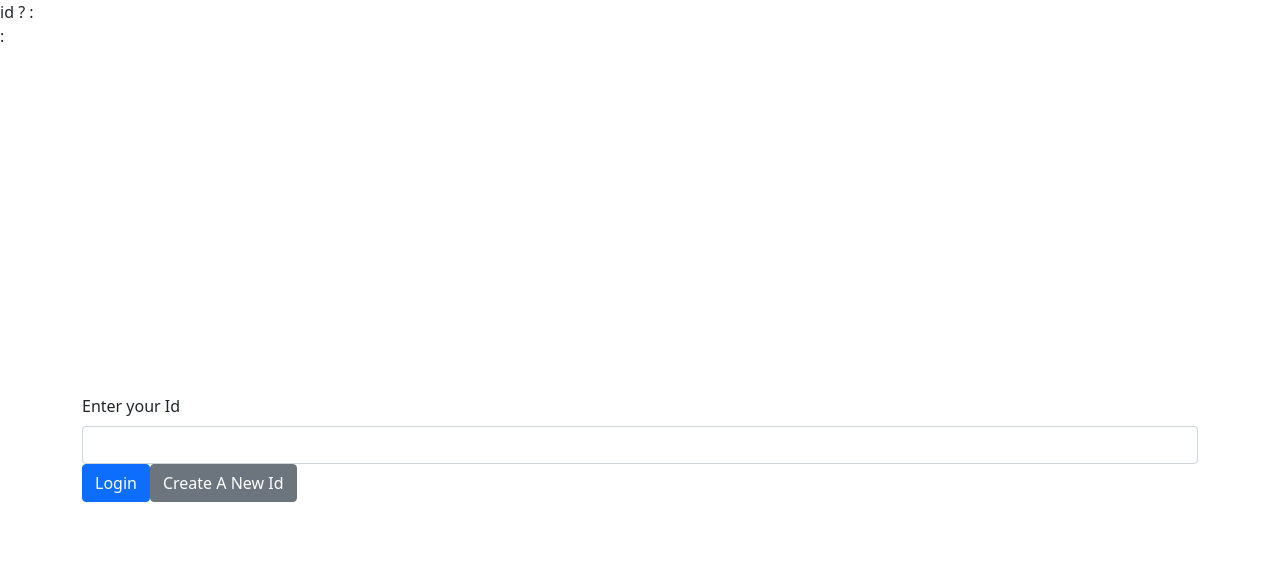
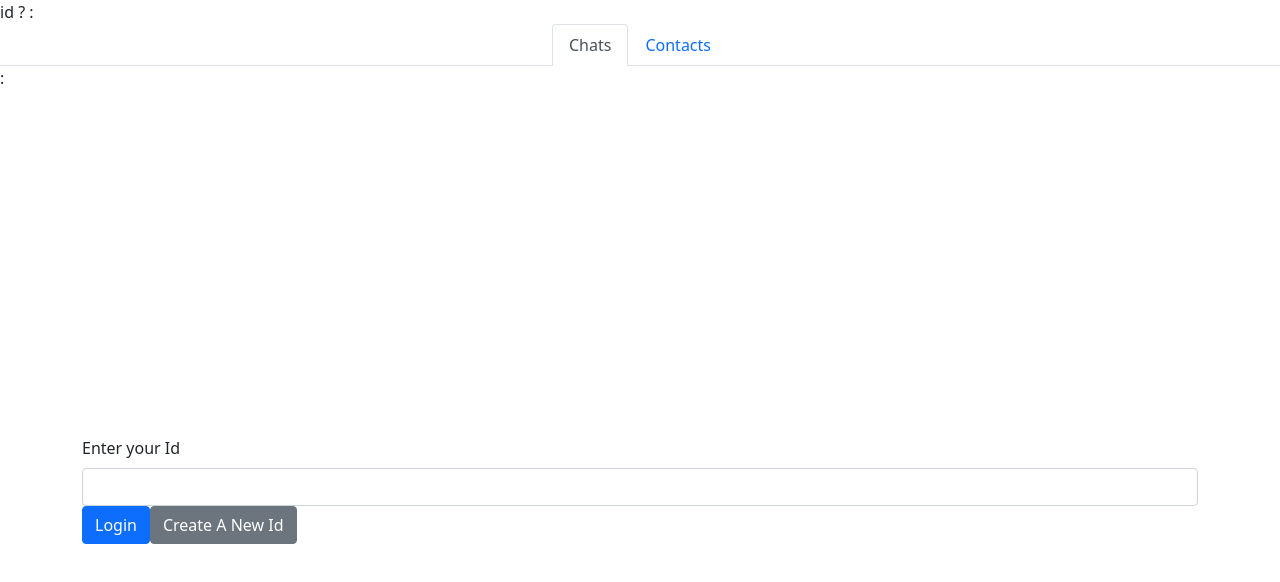
Before and after one commit to calliebn/sable, a React (Create React App) app in the folder client/: page / in a window 1280 px wide. Shown: the top 582 px of the page. Built offline with nearby package versions, Linux system fonts and the light colour scheme.

Commit message:
Sidebar updates

```diff
--- a/client/src/components/Dashboard.js
+++ b/client/src/components/Dashboard.js
@@ -1,5 +1,7 @@
 import React from 'react';
+import Sidebar from './Sidebar';
 
 export default function Dashboard({ id }) {
-  return <div>{id}</div>;
+  //   render the sidebar
+  return <Sidebar id={id} />;
 }
--- /dev/null
+++ b/client/src/components/Sidebar.js
@@ -0,0 +1,29 @@
+import React, { useState } from 'react';
+import { Tab, Nav } from 'react-bootstrap';
+
+// To aviod hard coding eventKey, create variables
+const CHATS_KEY = 'chats';
+const CONTACTS_KEY = 'contacts';
+
+// Display id to user, Share with friends
+
+export default function Sidebar({ id }) {
+  // Not storing chats in local storage
+  const [activeKey, setActiveKey] = useState(CHATS_KEY);
+  return (
+    <div styles={{ width: '250ps' }} className='d-flex flex-column'>
+      {/* Create activeKey state */}
+      <Tab.Container activeKey={activeKey} onSelect={setActiveKey}>
+        <Nav variant='tabs' className='justify-content-center'>
+          <Nav.Item>
+            {/* EventKey - Change between different tabs */}
+            <Nav.Link eventKey={CHATS_KEY}>Chats</Nav.Link>
+          </Nav.Item>
+          <Nav.Item>
+            <Nav.Link eventKey={CONTACTS_KEY}>Contacts</Nav.Link>
+          </Nav.Item>
+        </Nav>
+      </Tab.Container>
+    </div>
+  );
+}
```
